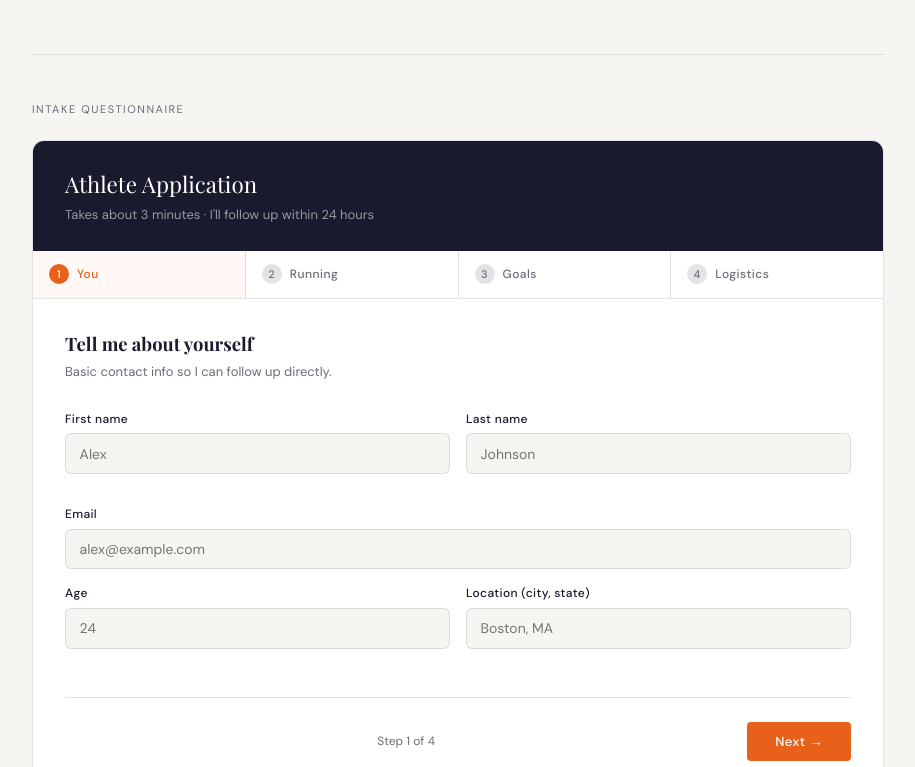
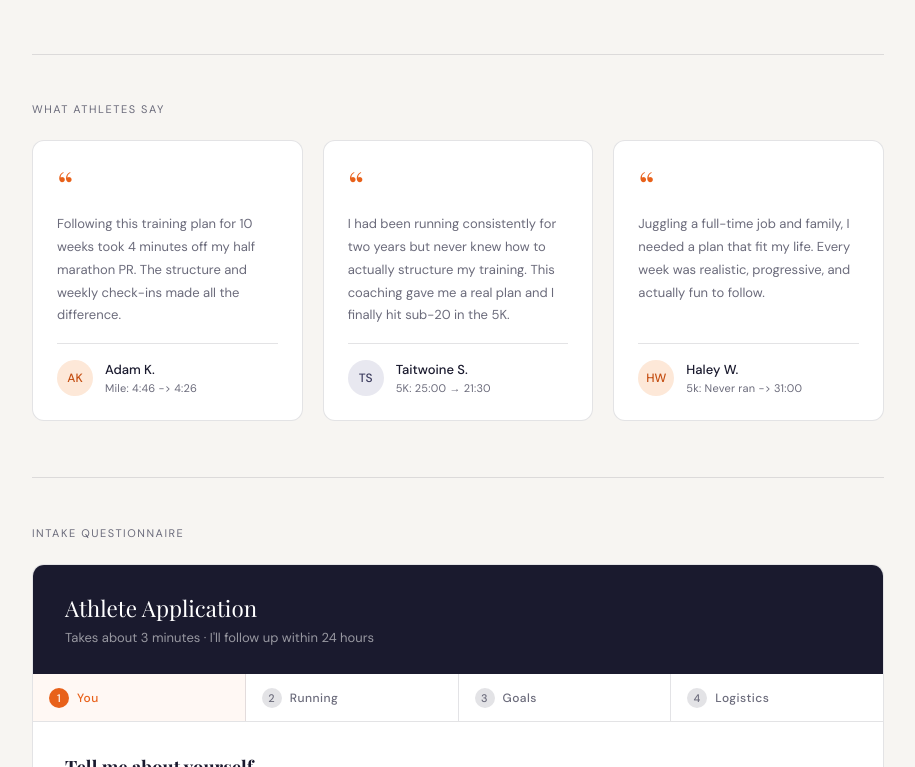
Before and after one commit to liamdavis3/Coaching, a Next.js app: page / in a window 1280 px wide. Shown: the part 953-1720 px from the top of the page, without its empty margins (182-1097 px from the left). Built offline with nearby package versions, Linux system fonts and the light colour scheme; a web font is replaced by a local one.

Commit message:
testimonial page added

```diff
--- a/app/globals.css
+++ b/app/globals.css
@@ -557,6 +557,10 @@ body {
   .sticky-nav-links .sticky-nav-link {
     display: none;
   }
+
+  .testimonials-grid {
+    grid-template-columns: 1fr;
+  }
 }
 
 /* ── Admin ── */
@@ -1037,3 +1041,103 @@ html {
 .page {
   padding-top: 5rem;
 }
+
+/* ── Testimonials ── */
+.testimonials-section {
+  margin-bottom: 3.5rem;
+}
+
+.testimonials-grid {
+  display: grid;
+  grid-template-columns: repeat(3, 1fr);
+  gap: 1.25rem;
+}
+
+.testimonial-card {
+  background: var(--card-bg);
+  border: 0.5px solid var(--border);
+  border-radius: 12px;
+  padding: 1.5rem;
+  display: flex;
+  flex-direction: column;
+  gap: 1rem;
+  cursor: default;
+  transition: transform 0.2s ease, box-shadow 0.2s ease, border-color 0.2s ease;
+}
+
+.testimonial-card:hover {
+  transform: translateY(-6px);
+  box-shadow: 0 12px 32px rgba(26, 26, 46, 0.08);
+  border-color: rgba(232, 97, 26, 0.25);
+}
+
+.testimonial-quote-mark {
+  font-family: var(--font-display);
+  font-size: 2.5rem;
+  color: var(--accent);
+  line-height: 1;
+  margin-bottom: -0.5rem;
+}
+
+.testimonial-quote {
+  font-size: 13px;
+  line-height: 1.75;
+  color: var(--muted);
+  flex: 1;
+}
+
+.testimonial-footer {
+  display: flex;
+  align-items: center;
+  gap: 0.75rem;
+  padding-top: 1rem;
+  border-top: 0.5px solid var(--border);
+}
+
+.testimonial-avatar {
+  width: 36px;
+  height: 36px;
+  border-radius: 50%;
+  display: flex;
+  align-items: center;
+  justify-content: center;
+  font-size: 12px;
+  font-weight: 500;
+  flex-shrink: 0;
+}
+
+.testimonial-avatar-img {
+  width: 36px;
+  height: 36px;
+  border-radius: 50%;
+  object-fit: cover;
+  flex-shrink: 0;
+}
+
+.avatar-orange {
+  background: #fde8d8;
+  color: #c44d10;
+}
+
+.avatar-dark {
+  background: #e8e8f0;
+  color: #3a3a5c;
+}
+
+.testimonial-meta {
+  display: flex;
+  flex-direction: column;
+  gap: 0.15rem;
+}
+
+.testimonial-name {
+  font-size: 13px;
+  font-weight: 500;
+  color: var(--text);
+}
+
+.testimonial-detail {
+  font-size: 11px;
+  color: var(--muted);
+  letter-spacing: 0.02em;
+}
--- a/app/page.tsx
+++ b/app/page.tsx
@@ -1,6 +1,7 @@
 import HeroSection from '@/components/HeroSection'
 import IntakeForm from '@/components/IntakeForm'
 import StickyNav  from '@/components/StickyNav'
+import Testimonials from '@/components/Testimonials'
 import Image from 'next/image'
 
 export const metadata = {
@@ -47,6 +48,10 @@ export default function Home() {
 
       <div className="divider" />
 
+      <Testimonials />
+
+      <div className="divider" />
+
       <section className="form-section">
         <p className="section-label">Intake questionnaire</p>
         <IntakeForm />
--- a/components/StickyNav.tsx
+++ b/components/StickyNav.tsx
@@ -5,7 +5,7 @@ import { useEffect, useState } from 'react'
 const NAV_LINKS = [
   { label: 'Home',     href: '#home' },
   { label: 'About',    href: '#about' },
-  { label: 'Apply',    href: '#intake-form' },
+  { label: 'Testimony',    href: '#testimonials' },
 ]
 
 export default function StickyNav() {
@@ -17,10 +17,10 @@ export default function StickyNav() {
       setScrolled(window.scrollY > 20)
 
       //highlight active section
-      const sections = ['home', 'about', 'intake-form']
+      const sections = ['home', 'about', 'testimonials']
       for (const id of [...sections].reverse()) {
         const el = document.getElementById(id)
-        if (el && window.scrollY >= el.offsetTop - 120) {
+        if (el && window.scrollY >= el.offsetTop - 140) {
           setActiveSection(id)
           break
         }
@@ -46,7 +46,7 @@ export default function StickyNav() {
           className="sticky-nav-logo"
           onClick={(e) => handleClick(e, '#home')}
         >
-          Stride Coaching
+          Next Mile Distance Project
         </a>
 
         <div className="sticky-nav-links">
@@ -65,7 +65,7 @@ export default function StickyNav() {
             onClick={(e) => handleClick(e, '#intake-form')}
             className="sticky-nav-cta"
           >
-            Apply for coaching
+            Apply
           </a>
         </div>
       </div>
--- /dev/null
+++ b/components/Testimonials.tsx
@@ -0,0 +1,72 @@
+import Image from 'next/image'
+
+type Testimonial = {
+  quote: string
+  name: string
+  detail: string
+  initials: string
+  image?: string
+  accentClass: string
+}
+
+const TESTIMONIALS: Testimonial[] = [
+  {
+    quote:
+      'Following this training plan for 10 weeks took 4 minutes off my half marathon PR. The structure and weekly check-ins made all the difference.',
+    name: 'Adam K.',
+    detail: 'Mile: 4:46 -> 4:26',
+    initials: 'AK',
+    accentClass: 'avatar-orange',
+  },
+  {
+    quote:
+      'I had been running consistently for two years but never knew how to actually structure my training. This coaching gave me a real plan and I finally hit sub-20 in the 5K.',
+    name: 'Taitwoine S.',
+    detail: '5K: 25:00 → 21:30',
+    initials: 'TS',
+    accentClass: 'avatar-dark',
+  },
+  {
+    quote:
+      'Juggling a full-time job and family, I needed a plan that fit my life. Every week was realistic, progressive, and actually fun to follow.',
+    name: 'Haley W.',
+    detail: '5k: Never ran -> 31:00',
+    initials: 'HW',
+    accentClass: 'avatar-orange',
+  },
+]
+
+export default function Testimonials() {
+  return (
+    <section id="testimonials" className="testimonials-section">
+      <p className="section-label">What athletes say</p>
+      <div className="testimonials-grid">
+        {TESTIMONIALS.map((t, i) => (
+          <div key={i} className="testimonial-card">
+            <div className="testimonial-quote-mark">&ldquo;</div>
+            <p className="testimonial-quote">{t.quote}</p>
+            <div className="testimonial-footer">
+              {t.image ? (
+                <Image
+                  src={t.image}
+                  alt={t.name}
+                  width={36}
+                  height={36}
+                  className="testimonial-avatar-img"
+                />
+              ) : (
+                <div className={`testimonial-avatar ${t.accentClass}`}>
+                  {t.initials}
+                </div>
+              )}
+              <div className="testimonial-meta">
+                <span className="testimonial-name">{t.name}</span>
+                <span className="testimonial-detail">{t.detail}</span>
+              </div>
+            </div>
+          </div>
+        ))}
+      </div>
+    </section>
+  )
+}
```
